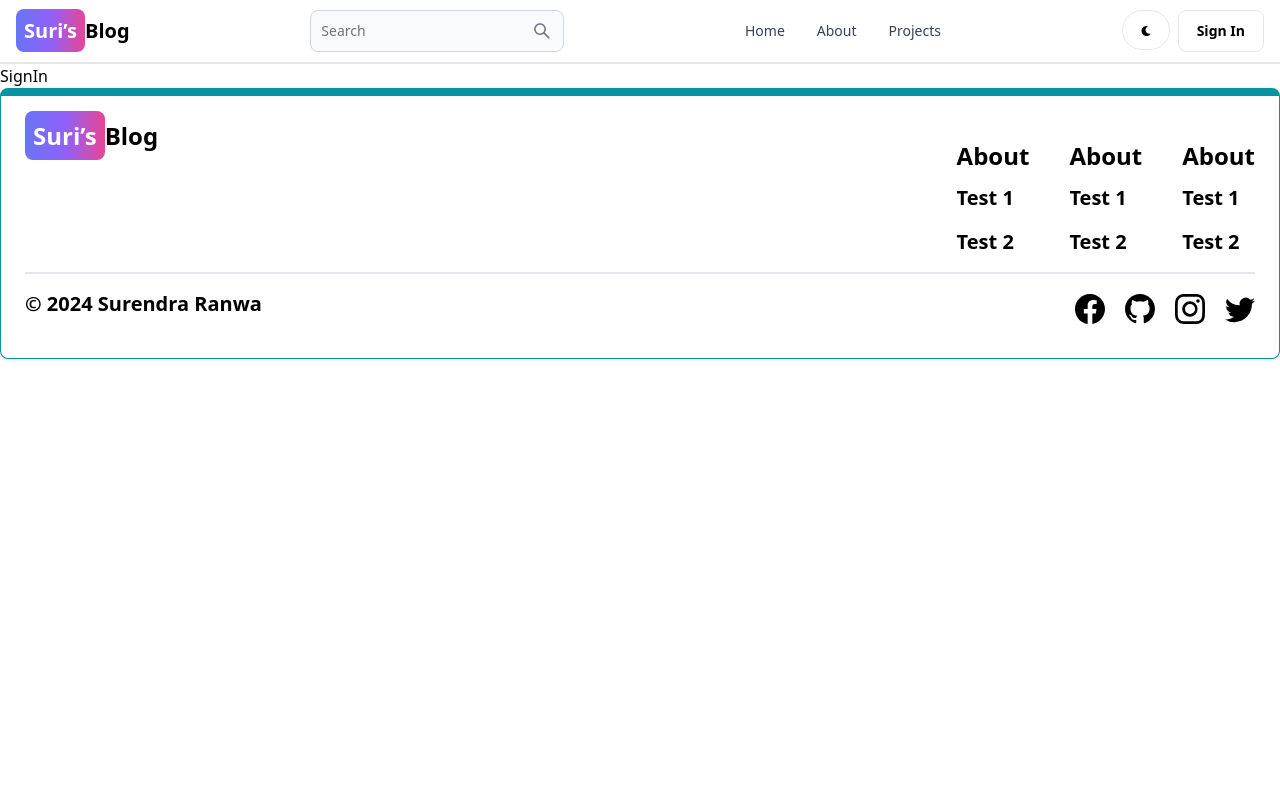
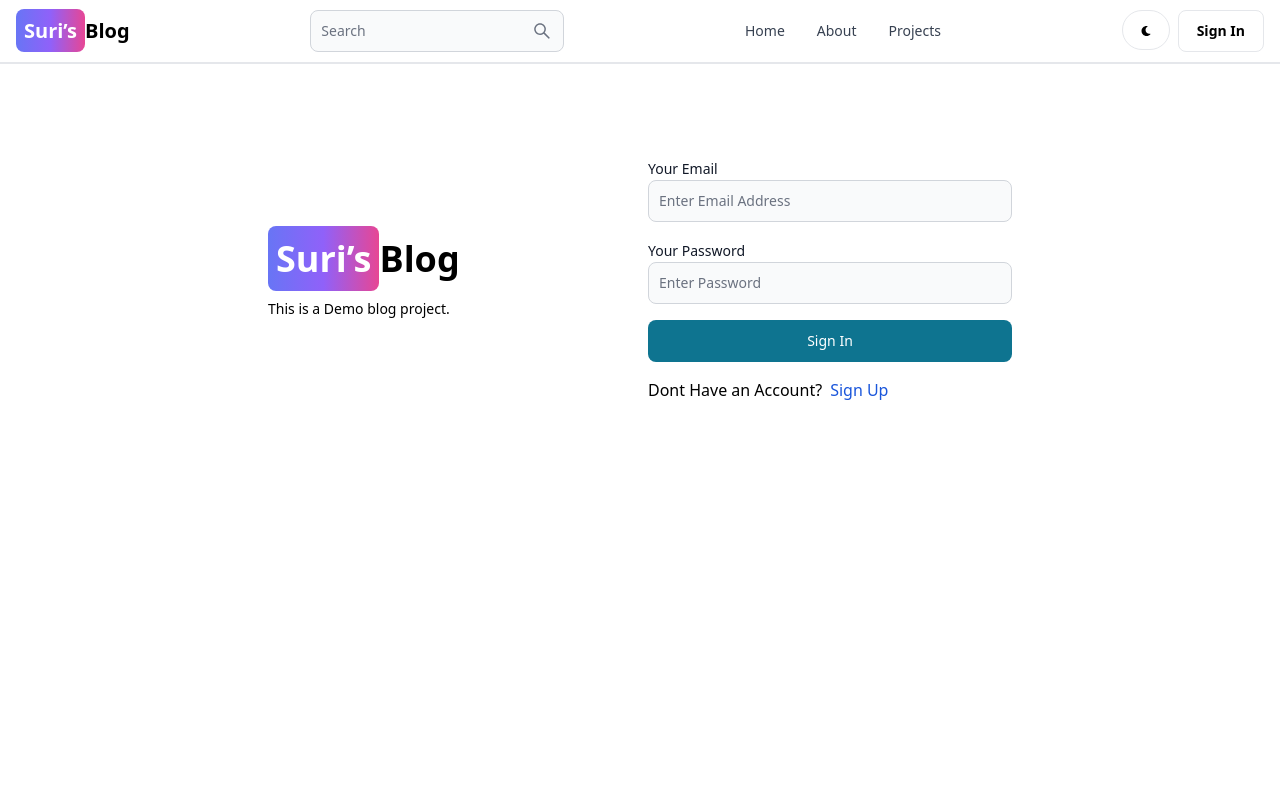
Before and after one commit to surendraranwa/Blog-Project, a React (Vite) app in the folder frontend/: page /signin in a window 1280 px wide. Shown: the top 800 px of the page. Built offline with nearby package versions, Linux system fonts and the light colour scheme.

Commit message:
Complete SignIn Ui and Api Binding

```diff
--- a/frontend/src/Pages/SignIn.jsx
+++ b/frontend/src/Pages/SignIn.jsx
@@ -1,8 +1,90 @@
 
+import { Alert, Button, Label, Spinner, TextInput } from "flowbite-react"
+import { useState } from "react"
+import { Link , useNavigate} from "react-router-dom"
 
 function SignIn() {
+  const [formData, setFormData] = useState({});
+  const [errorMessage, setErrorMessage] = useState(null);
+  const [loading, setLoading] = useState(false);
+  const navigate = useNavigate();
+
+  const handleChange = (e) =>{
+    setFormData({...formData, [e.target.id]:e.target.value.trim()})
+    console.log(formData);
+  }
+
+  const handleSubmit = async (e) =>{
+      e.preventDefault();
+      if(!formData.email || !formData.password){
+        return setErrorMessage("Please fill out all fields.")
+      }
+     try {
+      setErrorMessage(null);
+      setLoading(true);
+      const res = await fetch("/api/auth/signin",{
+        method: "POST",
+        headers:{
+          "Content-Type" : "application/json"
+        },
+        body : JSON.stringify(formData),
+      });
+      const data = await res.json();
+
+      if(data.success === false){
+        return setErrorMessage(data.message)
+      }
+      if(res.ok){
+        navigate('/');
+      }
+      setLoading(false);
+     } catch (error) {
+        setErrorMessage(error.message);
+        setLoading(false);
+     }
+    }
   return (
-    <div>SignIn</div>
+    <>
+    <div className="min-h-screen mt-20">
+      <div className="flex p-3 max-w-3xl mx-auto flex-col md:flex-row md:items-center gap-4">
+        <div className="flex-1">
+        <Link to="/" className="font-bold dark:text-white text-4xl">
+        <span className="px-2 py-2 bg-gradient-to-r from-indigo-500 via-purple-500 to-pink-500 rounded-lg text-white">Suri&rsquo;s</span>Blog
+        </Link>
+        <p className="text-sm mt-5">This is a Demo blog project.</p>
+        </div>
+        <div  className="flex-1">
+          <form className="flex flex-col gap-4" onSubmit={handleSubmit}>
+
+            <div>
+              <Label value="Your Email"/>
+              <TextInput type="email" placeholder="Enter Email Address" id="email" onChange={handleChange}/>
+            </div>
+            <div>
+              <Label value="Your Password"/>
+              <TextInput type="password" placeholder="Enter Password" id="password" onChange={handleChange}/>
+            </div>
+            <Button type="submit" disabled={loading}>
+              {
+                loading ? <>
+                <Spinner/>
+                <span className="pl-5 text-xl">Loading...</span>
+                </> : 'Sign In'
+              }</Button>
+          </form>
+          <div className="flex mt-4 gap-2">
+            <span>Dont Have an Account?</span><Link className="text-blue-700" to="/signup">Sign Up</Link>
+          </div>
+          {
+            errorMessage &&
+            <Alert className="mt-5 text-red-600 bg-slate-100 text-md font-bold">
+              {errorMessage}
+            </Alert>
+          }
+        </div>
+      </div>
+    </div>
+    </>
   )
 }
 
```
